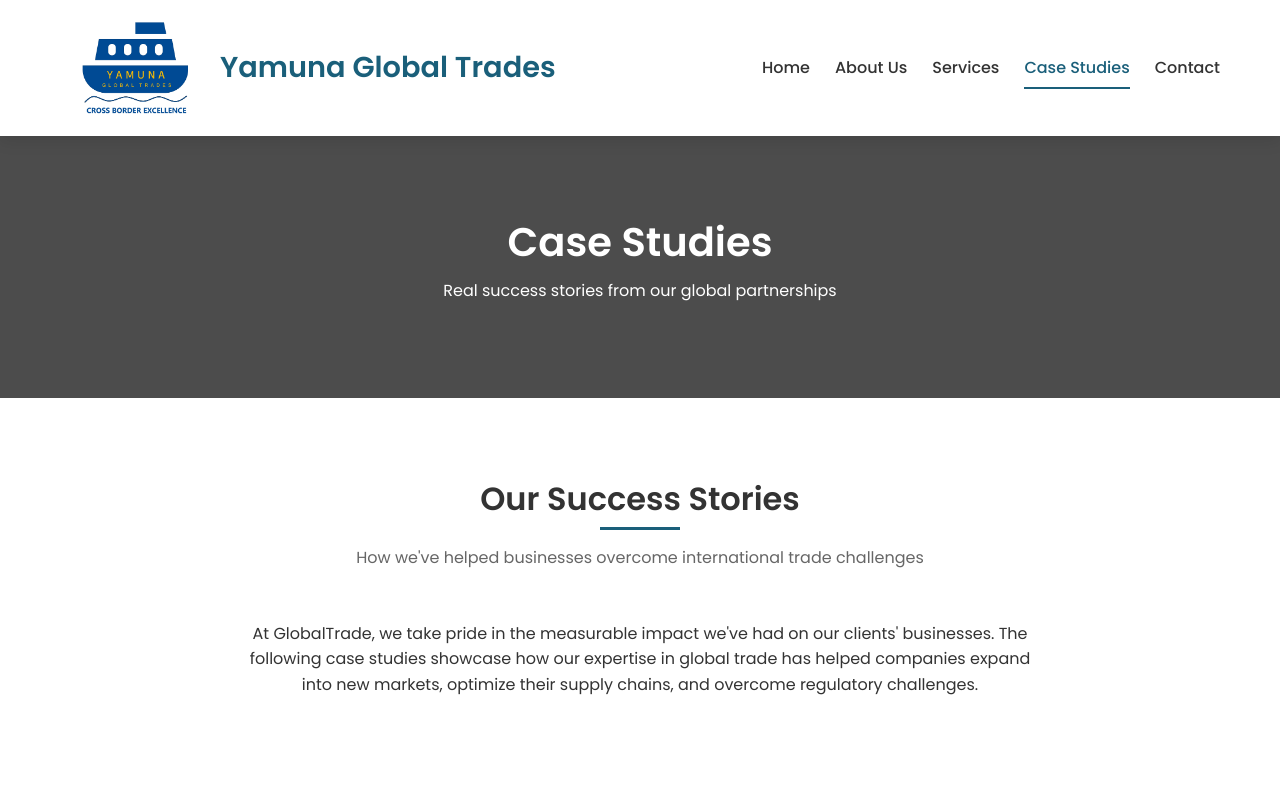
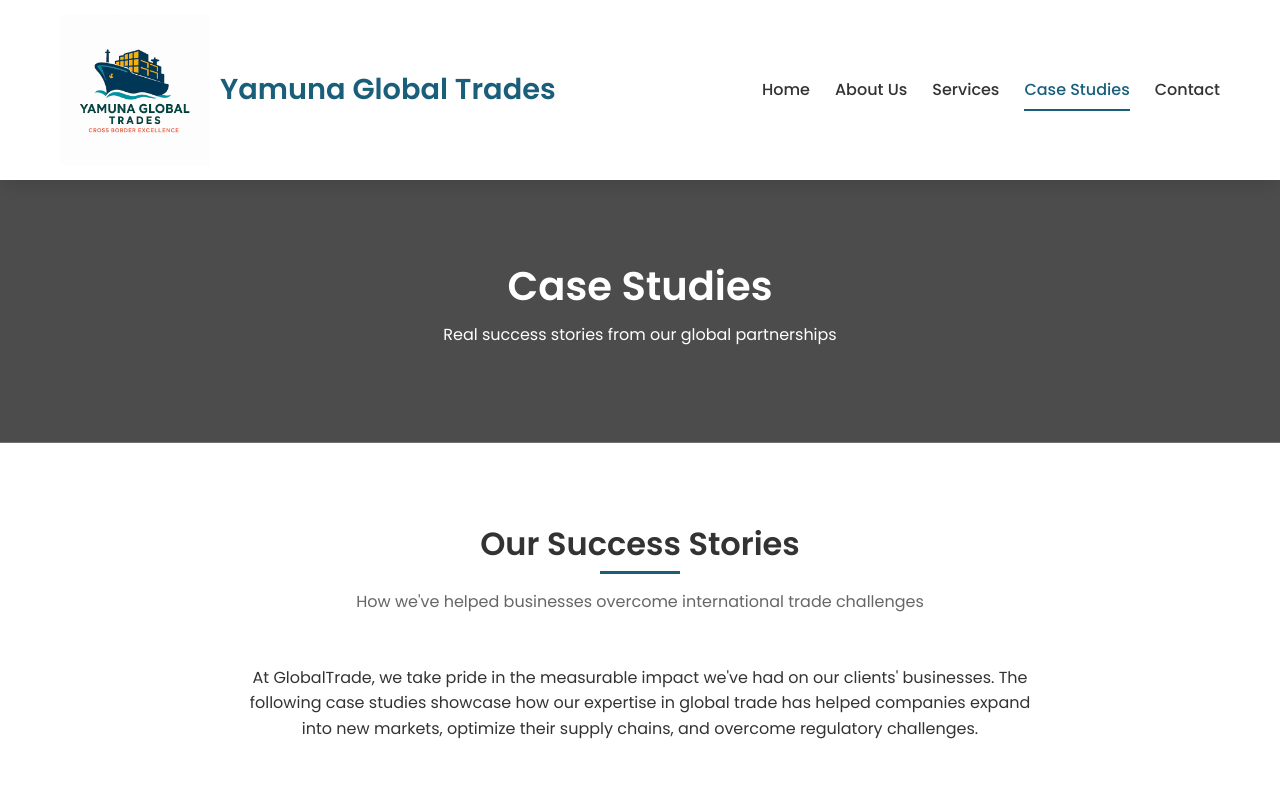
Before and after one commit to ronak0508/yamunaglobaltrades, a plain HTML site: page case-studies.html in a window 1280 px wide. Shown: the top 800 px of the page. Drawn offline with Linux system fonts and the light colour scheme.

Commit message:
Update case-studies.html

```diff
--- a/case-studies.html
+++ b/case-studies.html
@@ -16,7 +16,7 @@
         <div class="container">
             <div class="logo">
                 <a href="index.html">
-                    <img src="img/logo.png" alt="Yamuna Global Trades Logo">
+                    <img src="img/logo3.png" alt="Yamuna Global Trades Logo">
                 </a>
                 <h1>Yamuna Global Trades</h1>
             </div>
```
